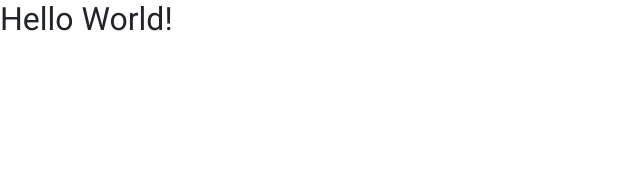
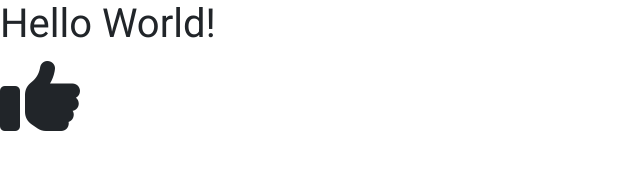
Before and after one commit to HadrienChr/Cordial_Bats_Website, a plain HTML site: page index.html in a window 1280 px wide. Shown: the whole page, without its empty margins (0-640 px from the left). Drawn offline with nearby package versions, Linux system fonts and the light colour scheme; a web font is replaced by a local one.

Commit message:
⚙ Added Fontawesome
• Known issue: CORS blocking Fontawesome

```diff
--- a/index.html
+++ b/index.html
@@ -9,12 +9,16 @@
     <!-- Importing Bootstrap -->
     <link href="https://cdn.jsdelivr.net/npm/bootstrap@5.1.3/dist/css/bootstrap.min.css" rel="stylesheet" integrity="sha384-1BmE4kWBq78iYhFldvKuhfTAU6auU8tT94WrHftjDbrCEXSU1oBoqyl2QvZ6jIW3" crossorigin="anonymous">
 
+    <!-- Importing Fontawesome -->
+    <script src="https://kit.fontawesome.com/8baeadd458.js" crossorigin="anonymous"></script>
+
   	<link rel="stylesheet" href="css/style.css">
   </head>
 
   <body>
 
-	<h2>Hello World!</h2>
+	<h1>Hello World!</h1>
+  <i class="fa-solid fa-thumbs-up fa-5x"></i>
 
   </body>
 </html>
```
